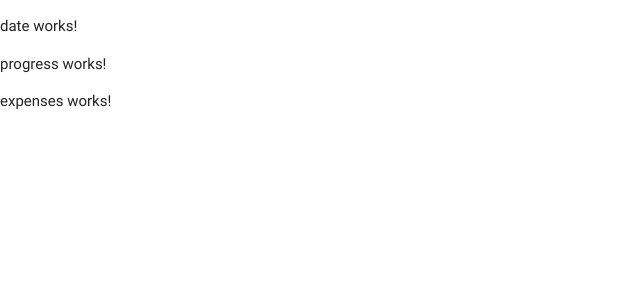
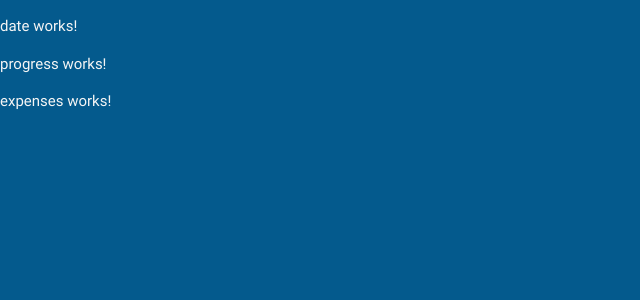
Before and after one commit to kyledhebert/pip-tracker, an Angular app: page / in a window 1280 px wide. Shown: the top 300 px of the page, without its empty margins (0-640 px from the left). Built offline with nearby package versions, Linux system fonts and the light colour scheme.

Commit message:
Add global styles

```diff
--- a/src/styles.css
+++ b/src/styles.css
@@ -1 +1,15 @@
 /* You can add global styles to this file, and also import other style files */
+body {
+  color: #f5f5f5;
+  background-color: #045A8D;
+}
+
+input[type=number]::-webkit-inner-spin-button,
+input[type=number]::-webkit-outer-spin-button {
+  -webkit-appearance: none;
+  margin: 0;
+}
+
+.clickable {
+  cursor: pointer;
+}
```
